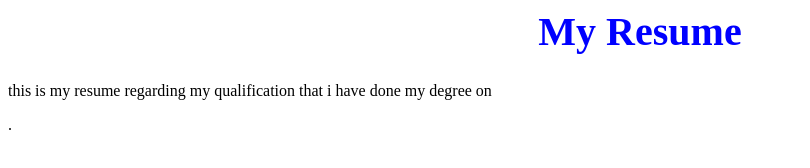
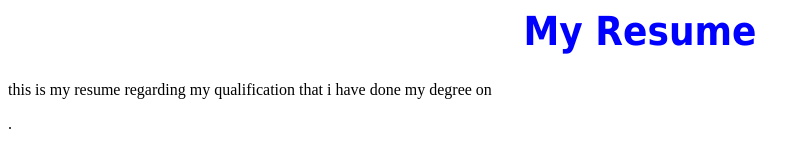
Before and after one commit to shawnevan/kuwait, a plain HTML site: page index.html in a window 1280 px wide. Shown: the whole page, without its empty margins (0-810 px from the left). Drawn offline with Linux system fonts and the light colour scheme.

Commit message:
Update index.html

```diff
--- a/index.html
+++ b/index.html
@@ -6,6 +6,7 @@ h1{
 color:blue;
 text-align: center;
 font-size:40px;
+  font-family:tahoma;
 }
 p{
 
```
